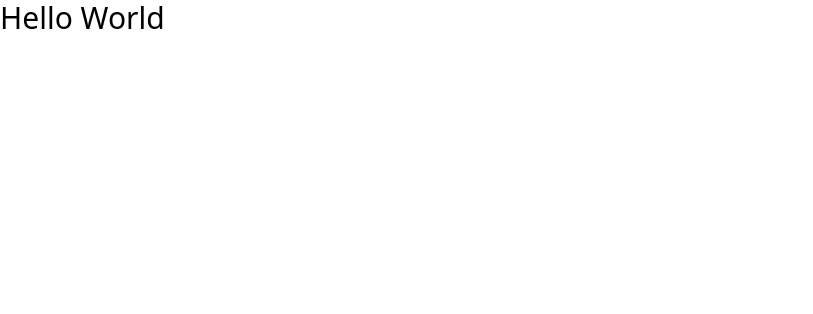
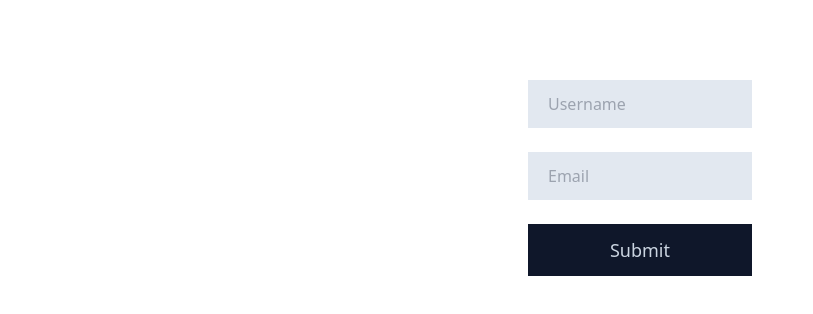
Before and after one commit to TerminalTigerr/react-form-validation, a React (Create React App) app: page / in a window 1280 px wide. Shown: the top 314 px of the page, without its empty margins (0-813 px from the left). Built offline with nearby package versions, Linux system fonts and the light colour scheme.

Commit message:
state tracking the onChange prop

```diff
--- a/src/App.js
+++ b/src/App.js
@@ -1,10 +1,49 @@
 import React, { Component } from 'react';
 
 class App extends Component {
+  state = {
+    fields: {
+      name: '',
+      email: ''
+    },
+    people: []
+  }
+
+  onInputChange = evt => {
+    const fields = this.state.fields
+    fields[evt.target.name] = evt.target.value
+    this.setState({ fields })
+  }
   render() {
     return (
-      <div className='text-3xl'>
-        Hello World
+      <div>
+        <form
+          className='flex flex-col items-center p-20 justify-between'
+        >
+          <input
+            className='bg-slate-200 px-5 py-3 border-transparent focus:outline-none text-black w-56'
+            type="text"
+            name='name'
+            placeholder='Username'
+            value={this.state.fields.name}
+            onChange={this.onInputChange}
+          />
+          <br />
+          <input
+            className='bg-slate-200 px-5 py-3 border-transparent focus:outline-none text-black w-56'
+            type="text"
+            name='email'
+            placeholder='Email'
+            value={this.state.fields.email}
+            onChange={this.onInputChange}
+          />
+          <br />
+          <input
+            className=' bg-slate-900 w-56 text-lg text-slate-300 hover:bg-slate-700
+            hover:text-slate-200 px-5 py-3 active:bg-slate-600 transition-all'
+            type="submit"
+          />
+        </form>
       </div>
     );
   }
```
